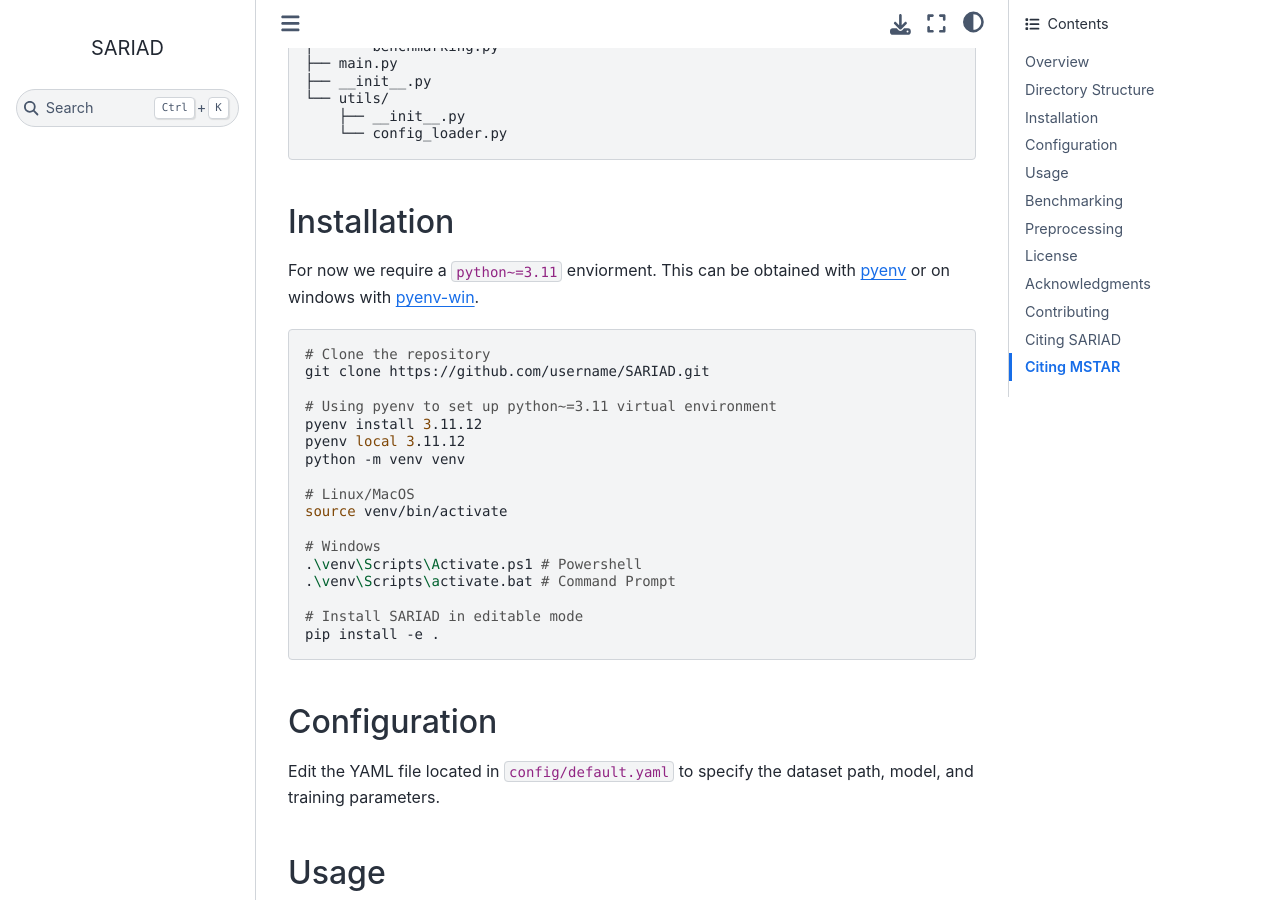
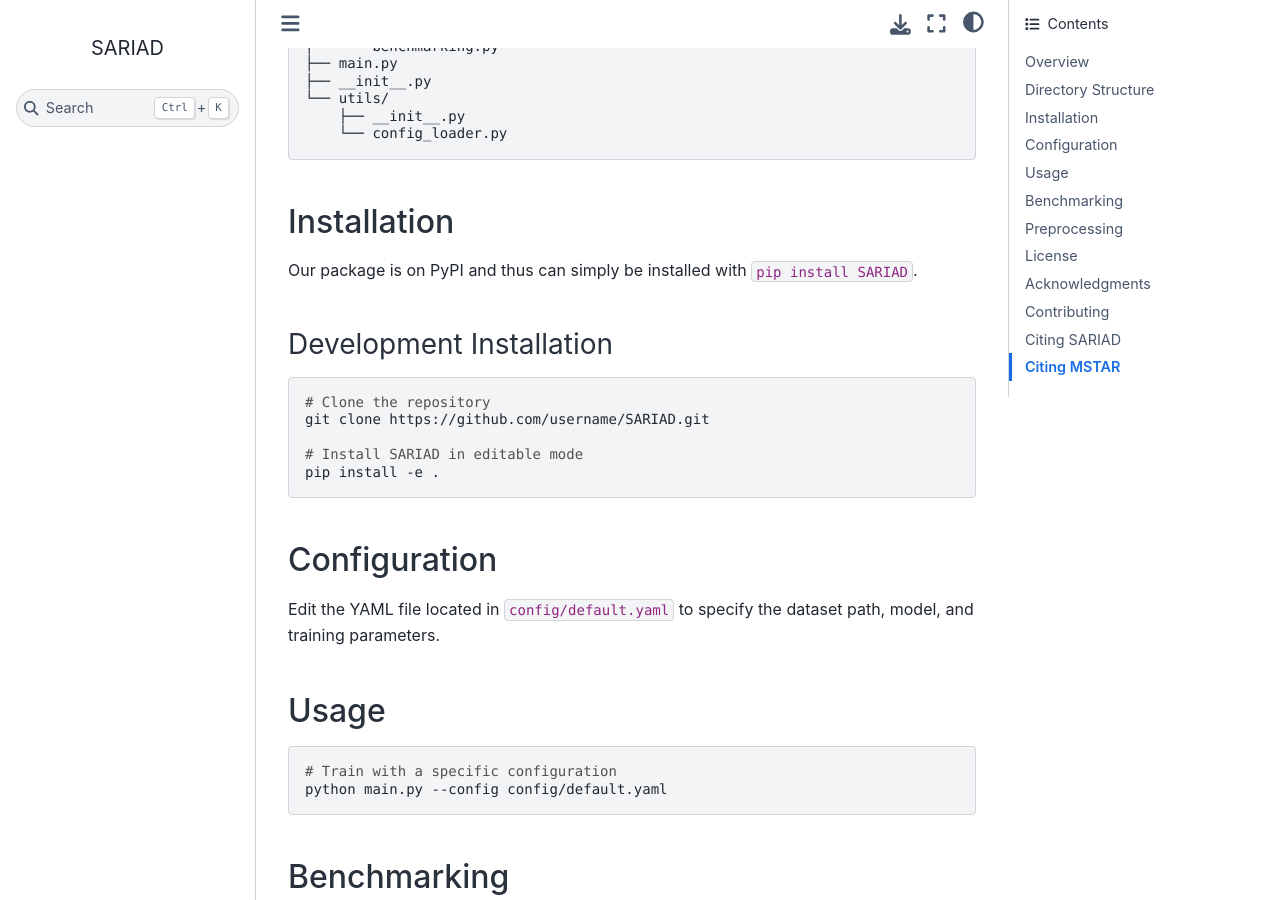
Before and after one commit to Advanced-Vision-and-Learning-Lab/SARIAD, a Sphinx documentation site: the page built from docs/index.md, in a window 1280 px wide and 900 px high, scrolled down 831 px. Built offline with Sphinx 7.4.7 and the Sphinx Book theme 1.1.4, drawn with Linux system fonts in a browser that asks for light colours.

Commit message:
Update instillation process

````diff
--- a/docs/index.md
+++ b/docs/index.md
@@ -35,24 +35,12 @@
 ```
 
 ## Installation
-For now we require a `python~=3.11` enviorment. This can be obtained with [pyenv](https://github.com/pyenv/pyenv)
-or on windows with [pyenv-win](https://github.com/pyenv-win/pyenv-win).
+Our package is on PyPI and thus can simply be installed with `pip install SARIAD`.
 
+### Development Installation
 ```bash
 # Clone the repository
 git clone https://github.com/username/SARIAD.git
-
-# Using pyenv to set up python~=3.11 virtual environment
-pyenv install 3.11.12
-pyenv local 3.11.12
-python -m venv venv
-
-# Linux/MacOS
-source venv/bin/activate
-
-# Windows
-.\venv\Scripts\Activate.ps1 # Powershell
-.\venv\Scripts\activate.bat # Command Prompt
 
 # Install SARIAD in editable mode
 pip install -e .
````
Also changed, not shown: README.md (+2 -14 lines).
